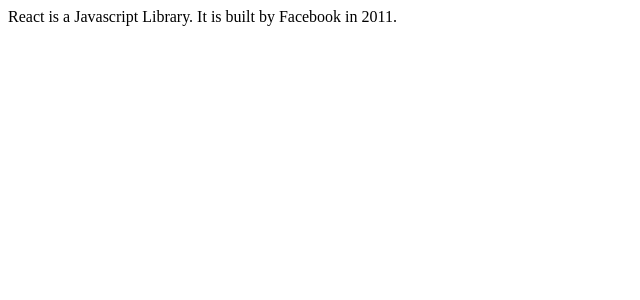
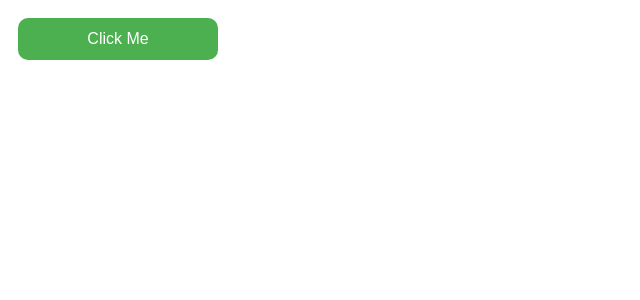
Before and after one commit to tuhamworld/react-fam, a React (Create React App) app: page / in a window 1280 px wide. Shown: the top 300 px of the page, without its empty margins (0-640 px from the left). Built offline with nearby package versions, Linux system fonts and the light colour scheme.

Commit message:
UseEffect Hook

```diff
--- a/src/App.js
+++ b/src/App.js
@@ -1,30 +1,21 @@
-import React, { useState } from "react";
+import React, { useEffect, useState } from "react";
 // import UserProfileCard from './components/UserProfileCard';
 // import ListComponent from './components/ListComponent';
 // import Counter from './components/counter';
 // import HoverEvent from "./components/StateEvents";
 // import Car from "./components/CarProps";
 // import CarLogo from "./components/CarProps";
+// import { Car, CarLogo, CarData, CarArrays } from "./components/CarProps";
+// import { Loader, Content } from "./components/ConditionalRendering";
 
-// import { Car, CarLogo, CarData, CarArrays } from "./components/CarProps";
-import { Loader, Content } from "./components/ConditionalRendering";
+import UseEffect from "./components/UseEffectHook";
+
 import "./index.css";
 
 function App() {
-
-  const [isLoading, setIsLoading] = useState(true);
-
-  setTimeout(() => {
-    setIsLoading(false)
-  }, 5000)
-
   return (
-  isLoading ? <Loader/> : <Content/>
+  <UseEffect/>
 )
 
-
-
-
 }
-
 export default App;
--- a/src/components/ConditionalRendering.js
+++ b/src/components/ConditionalRendering.js
@@ -5,10 +5,19 @@
 }
 
 function Content() {
+  const [isLoading, setIsLoading] = useState(true);
+
+  setTimeout(() => {
+    setIsLoading(false);
+  }, 5000);
+
   return (
-    <div className="content">
-      React is a Javascript Library. It is built by Facebook in 2011.
-    </div>
+    <>
+      <div className="content">
+        React is a Javascript Library. It is built by Facebook in 2011.
+      </div>
+      isLoading ? <Loader /> : <Content />
+    </>
   );
 }
 
--- /dev/null
+++ b/src/components/UseEffectHook.js
@@ -0,0 +1,26 @@
+import React, { useEffect, useState } from 'react'
+
+function UseEffect() {
+
+    // Use React State to set count....
+    const [count, setCount] = useState(0)
+
+
+    // Use Effect for Hook to show....
+    useEffect(() => {
+      console.log(`Count: ${count}`)
+    }, [count] )
+
+
+    const handleClick = () => {
+      setCount(count + 1)
+    }
+
+    return (
+      <div>
+        <button onClick={handleClick}>Click Me</button>
+      </div>
+    );
+  }
+
+export default UseEffect;
```
